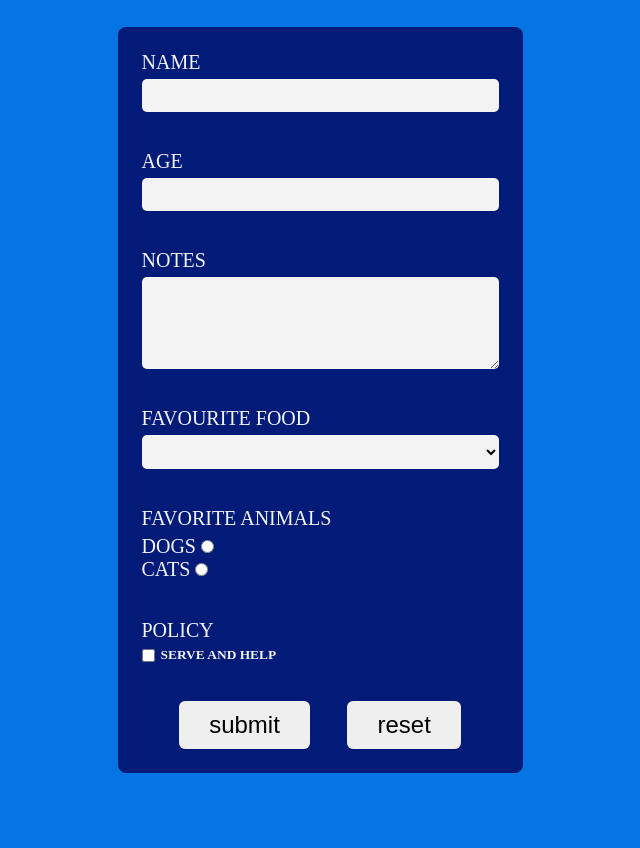
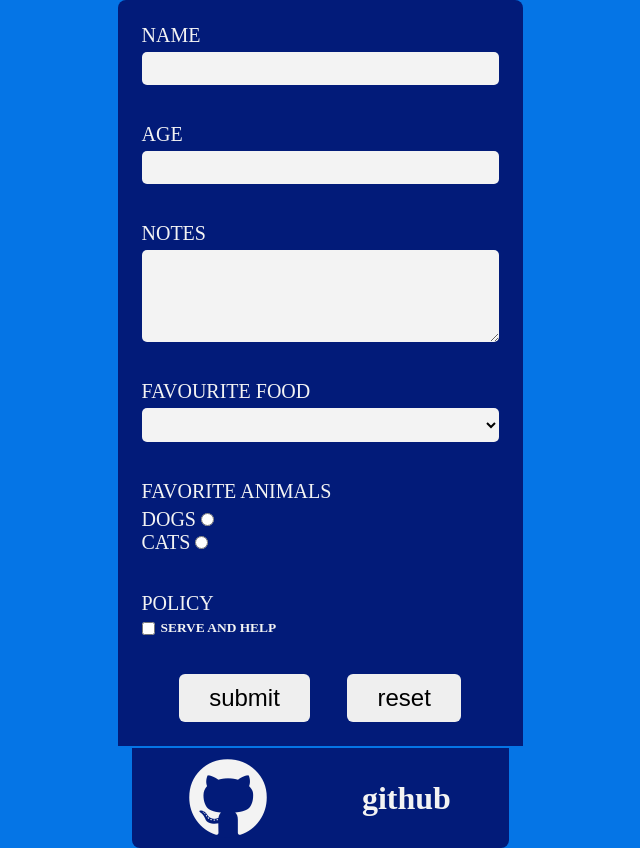
Before and after one commit to Zyar3k/valid, a plain HTML site: page index.html in a window 1280 px wide. Shown: the whole page, without its empty margins (320-960 px from the left). Before the commit the page ends 800 px from the top, so only its background shows below. Drawn offline with Linux system fonts and the light colour scheme.

Commit message:
Add github link

```diff
--- a/index.html
+++ b/index.html
@@ -5,6 +5,7 @@
   <meta http-equiv='X-UA-Compatible' content='IE=edge'>
   <title>Form</title>
   <meta name='viewport' content='width=device-width, initial-scale=1'>
+  <link rel="stylesheet" href="https://cdnjs.cloudflare.com/ajax/libs/font-awesome/5.9.0/css/all.min.css">
   <link rel='stylesheet' type='text/css' media='screen' href='main.css'>
 </head>
 <body>
@@ -59,6 +60,10 @@
       <button type="reset">reset</button>
     </span>
   </form>
+  <a class="iWrap" href="https://github.com/Zyar3k/valid">
+      <i class="fab fa-github"></i>
+      <h1>github</h1>
+  </a>
   <script src='main.js'></script>
 </body>
 </html>
--- a/main.css
+++ b/main.css
@@ -8,6 +8,7 @@ body {
   background: #0575E6;
   min-height: 100vh;
   display: flex;
+  flex-direction: column;
   justify-content: center;
   align-items: center;
   color: #f3f3f3;
@@ -18,7 +19,7 @@ form {
   text-transform: uppercase;
   font-size: 20px;
   padding: 24px;
-  border-radius: 8px;
+  border-radius: 8px 8px 0 0;
 }
 
 .inputWrap {
@@ -96,3 +97,34 @@ button {
 button:hover {
   background: rgb(253, 241, 171);
 }
+
+.iWrap {
+  margin-top: 2px;
+  padding: 10px;
+  background: #021B79;
+  width: 377px;
+  border-radius: 0 0 8px 8px;
+  display: flex;
+  flex-direction: row;
+  justify-content: space-around;
+  text-decoration: none;
+  align-items: center;
+  color: #f3f3f3;
+  transition: ease-in-out 0.4s;
+}
+
+i {
+  font-size: 80px;
+  background: #021B79;
+  border-radius: 50%;
+  transition: ease-in-out 0.4s;
+}
+
+h1 {
+  transition: ease-in-out 0.4s;
+}
+
+.iWrap:hover i,
+.iWrap:hover h1 {
+  color: rgb(253, 241, 171);
+}
```
